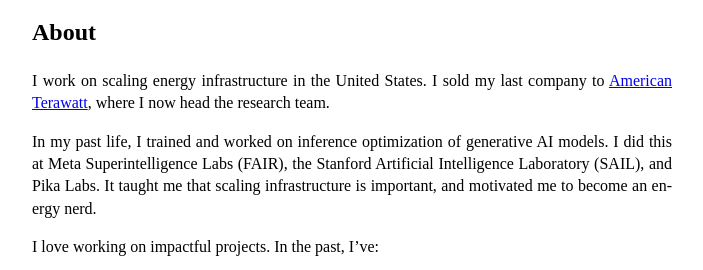
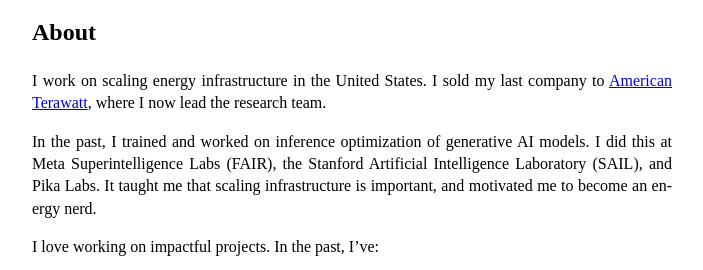
Before and after one commit to skhanna03/shubhkhanna.github.io, a plain HTML site: page index.html in a window 1280 px wide. Shown: the part 457-727 px from the top of the page, without its empty margins (288-991 px from the left). Drawn offline with Linux system fonts and the light colour scheme.

Commit message:
Update bio wording: "In the past", "lead the research team"
Co-Authored-By: Claude Opus 5.5 <noreply@anthropic.com>

```diff
--- a/index.html
+++ b/index.html
@@ -47,8 +47,8 @@ Email: <a href="mailto:shubh@cs.stanford.edu">shubh@cs.stanford.edu</a><br>
 </p>
 
 <h2>About</h2>
-<p>I work on scaling energy infrastructure in the United States. I sold my last company to <a href="https://www.americanterawatt.com/" target="_blank" rel="noopener">American Terawatt</a>, where I now head the research team.</p>
-<p>In my past life, I trained and worked on inference optimization of generative AI models. I did this at Meta Superintelligence Labs (FAIR), the Stanford Artificial Intelligence Laboratory (SAIL), and Pika Labs. It taught me that scaling infrastructure is important, and motivated me to become an energy nerd.</p>
+<p>I work on scaling energy infrastructure in the United States. I sold my last company to <a href="https://www.americanterawatt.com/" target="_blank" rel="noopener">American Terawatt</a>, where I now lead the research team.</p>
+<p>In the past, I trained and worked on inference optimization of generative AI models. I did this at Meta Superintelligence Labs (FAIR), the Stanford Artificial Intelligence Laboratory (SAIL), and Pika Labs. It taught me that scaling infrastructure is important, and motivated me to become an energy nerd.</p>
 <p>I love working on impactful projects. In the past, I’ve:</p>
 <ul>
 <li>Developed a <a href="https://arxiv.org/abs/2401.18059" target="_blank" rel="noopener">SOTA retrieval</a> system (ICLR 2024) with the Stanford NLP Group, used by several groups in industry</li>
```
